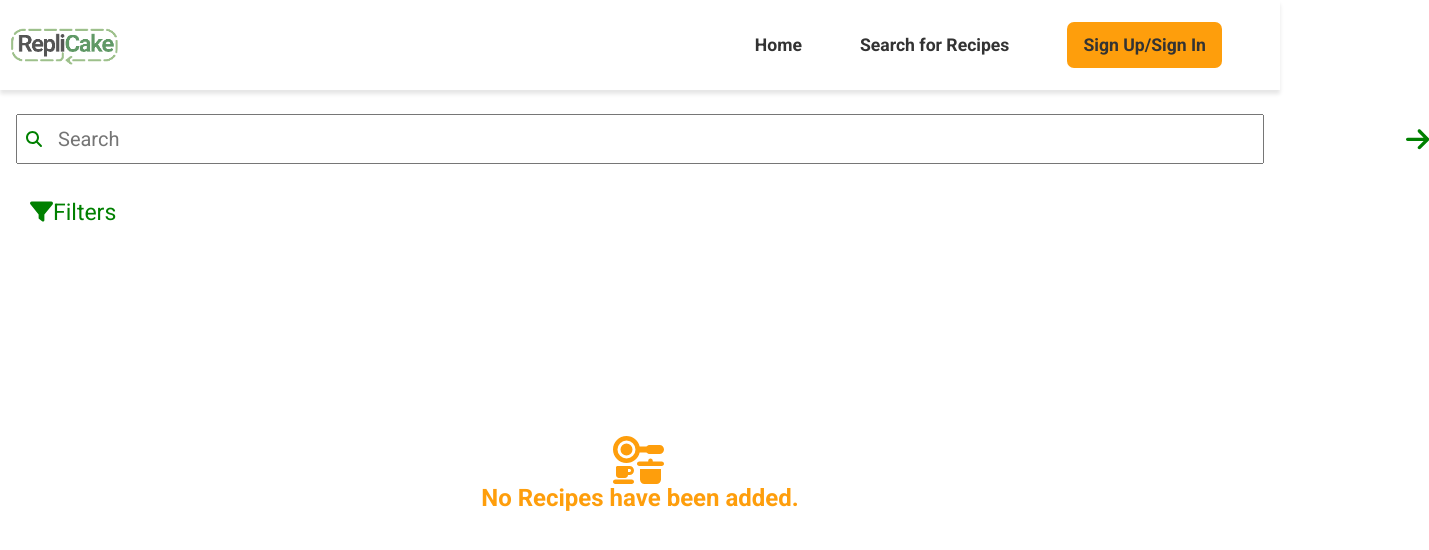
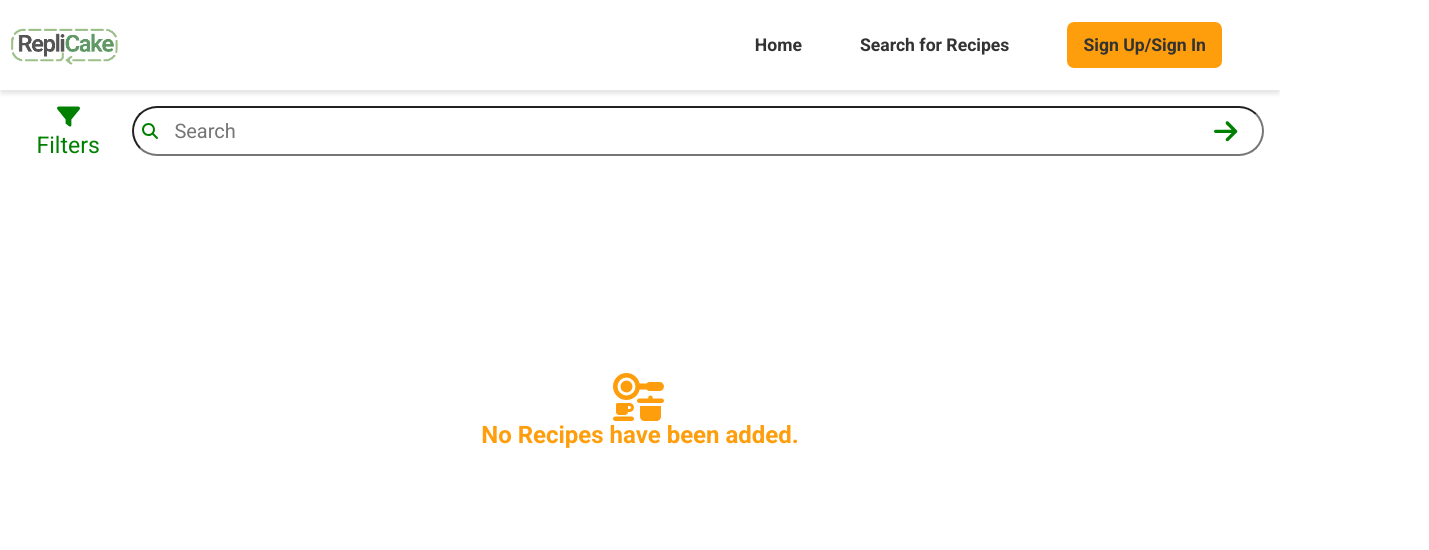
Before and after one commit to HPhilipN/C276-Project, a React (Vite) app in the folder frontend/: page /dashboard in a window 1280 px wide. Shown: the top 550 px of the page, 1429 px wide, since content can reach past the window. Built offline with nearby package versions, Linux system fonts and the light colour scheme.

Commit message:
changed css for searchbar and filter

```diff
--- a/frontend/src/Dashboard.jsx
+++ b/frontend/src/Dashboard.jsx
@@ -10,10 +10,12 @@ const Dashboard = () => {
         <div className="dashboard">
             {/*Search bar*/}
             <Navbar/>
-            {/*Search bar*/}
-            <Searchbar />
-            {/*Filter Modal*/}
-            <Filter/>
+            <div className="filter-search-wrapper">
+                {/*Search bar*/}
+                {/*Filter Modal*/}
+                <Filter/>
+                <Searchbar />
+            </div>
             <div className= "recipelist-wrap">
                 {/*Recipe List*/}
                 <Recipelist/>
--- a/frontend/src/styles/Dashboard.css
+++ b/frontend/src/styles/Dashboard.css
@@ -19,3 +19,17 @@
 ::-webkit-scrollbar{
     display: none;
 }
+
+.filter-search-wrapper {
+    display: flex;
+    align-items: center;
+    /* Additional styles for the filter and search bar wrapper */
+  }
+
+  .searchbar-wrap {
+    display: flex;
+    align-items: center;
+    border-bottom: 1px solid transparent;
+    padding: 1rem;
+    width: 100%; /* Adjust the height as needed */
+  }
--- a/frontend/src/styles/Filter.css
+++ b/frontend/src/styles/Filter.css
@@ -40,12 +40,7 @@
 }
 
 .x-button {
-   margin: 10px;
-   width: 60px;
-   height: fit-content;
-   padding: 10px;
-   background-color: #fe9e0c;
-   border-radius: 12%;
+   background-color: transparent;
    border: none;
    float: right;
 }
--- a/frontend/src/styles/Searchbar.css
+++ b/frontend/src/styles/Searchbar.css
@@ -11,6 +11,7 @@
     outline: none;
     height: 50px;
     width: 100%;
+    border-radius: 25px;
 }
 
 .searchbar-icon{
@@ -26,6 +27,6 @@
     background-color: transparent;
     outline: none;
     border: none;
-    position: absolute;
-    margin-left: 1390px;
+    margin-left: -50px;
+    position: sticky;
 }
```
